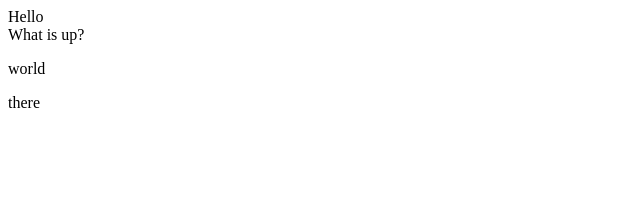
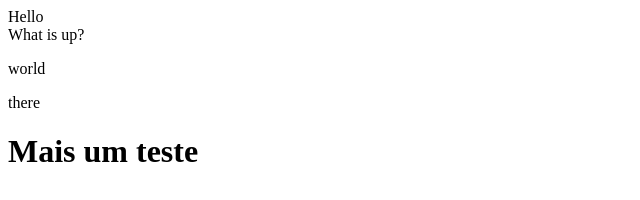
Before and after one commit to marcusnmoreira/demo-repo, a plain HTML site: page index.html in a window 1280 px wide. Shown: the whole page, without its empty margins (0-640 px from the left). Drawn offline with Linux system fonts and the light colour scheme.

Commit message:
teste de pull request

```diff
--- a/index.html
+++ b/index.html
@@ -2,3 +2,5 @@
 <div>What is up?</div>
 <p>world</p>
 <p>there</p>
+
+<h1>Mais um teste</h1>
```
